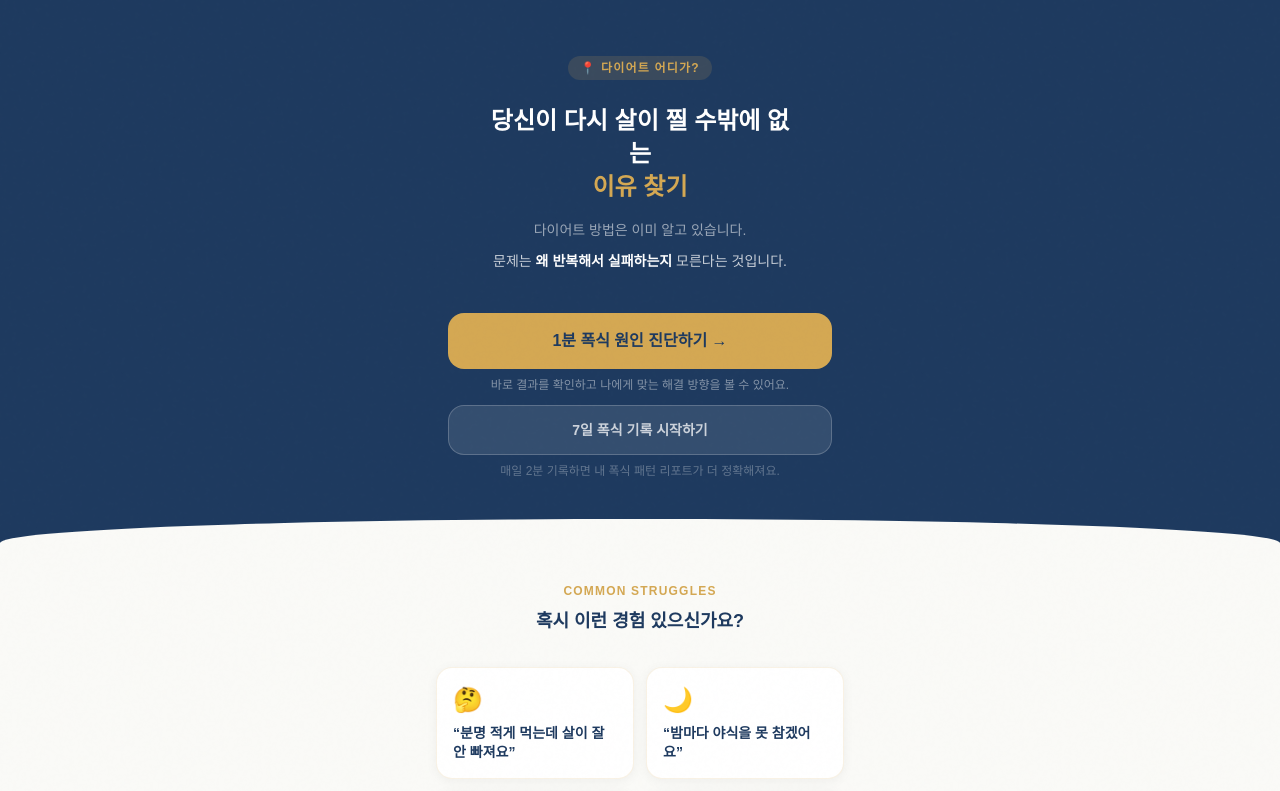
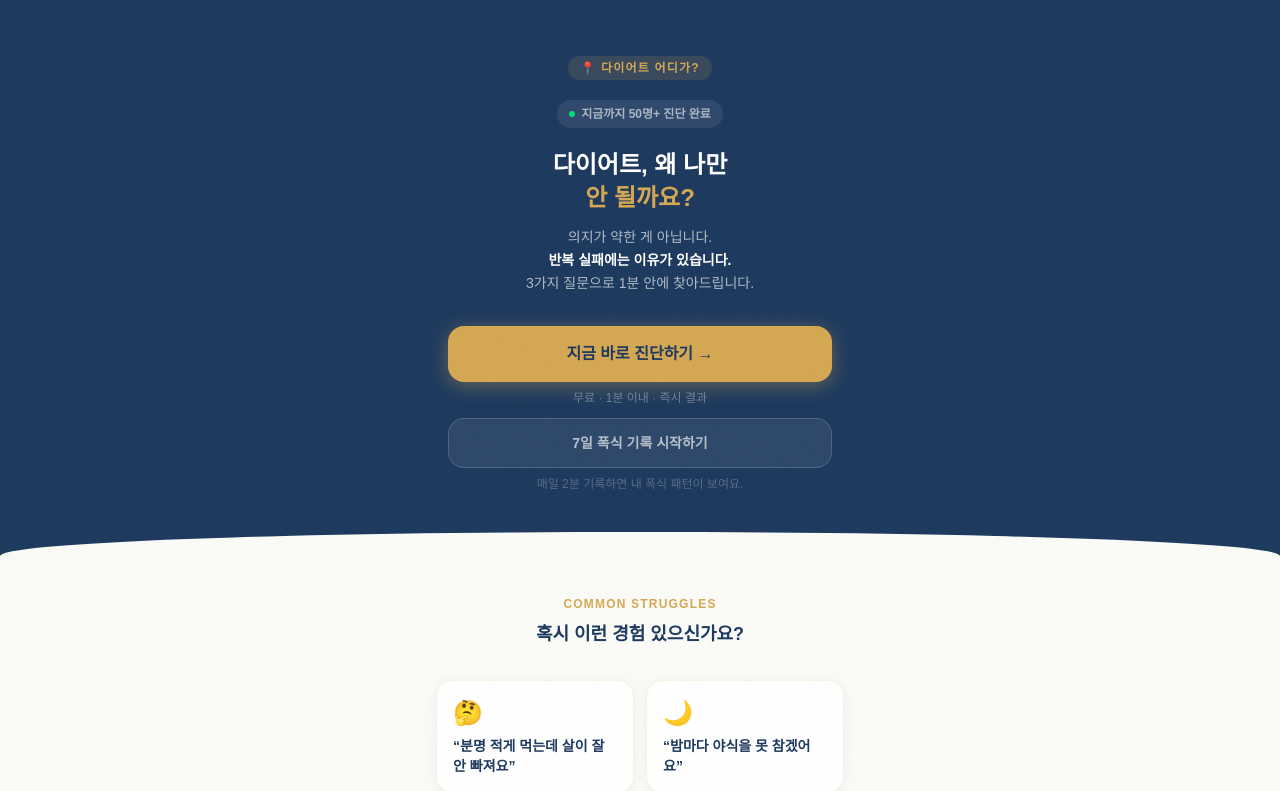
Before and after one commit to jhong9198-create/my--todo--app-1234, a Next.js app: page / in a window 1280 px wide. Shown: the top 791 px of the page. Built offline with nearby package versions, Linux system fonts and the light colour scheme; no server answers.

Commit message:
feat: 랜딩 page_view 자동 추적 + 히어로 섹션 개선

```diff
--- a/src/app/binge-program/page.tsx
+++ b/src/app/binge-program/page.tsx
@@ -19,6 +19,7 @@ export default function BingeProgramPage() {
   useEffect(() => {
     const program = loadProgram();
     setState(program);
+    void trackEvent({ eventName: "page_view_binge_program" });
   }, []);
 
   function handleStart() {
--- a/src/app/page.tsx
+++ b/src/app/page.tsx
@@ -1,5 +1,6 @@
 "use client";
 
+import { useEffect } from "react";
 import Link from "next/link";
 import { trackEvent } from "@/lib/tracking";
 
@@ -12,6 +13,10 @@ const EMPATHY_CARDS = [
 ];
 
 export default function HomePage() {
+  useEffect(() => {
+    void trackEvent({ eventName: "page_view_landing" });
+  }, []);
+
   return (
     <main className="min-h-screen" style={{ background: "var(--warm-white)" }}>
       {/* ── Hero ── */}
@@ -20,23 +25,31 @@ export default function HomePage() {
         style={{ background: "var(--navy)" }}
       >
         <span
-          className="text-xs font-black tracking-widest mb-6 px-3 py-1 rounded-full"
+          className="text-xs font-black tracking-widest mb-5 px-3 py-1 rounded-full"
           style={{ color: "var(--amber)", background: "rgba(212,168,83,0.15)" }}
         >
           📍 다이어트 어디가?
         </span>
 
-        <h1 className="text-2xl font-black text-white leading-snug mb-4 max-w-xs">
-          당신이 다시 살이 찔 수밖에 없는
+        {/* 소셜 프루프 배지 */}
+        <div
+          className="flex items-center gap-1.5 px-3 py-1.5 rounded-full mb-5 text-xs font-semibold"
+          style={{ background: "rgba(255,255,255,0.08)", color: "rgba(255,255,255,0.6)" }}
+        >
+          <span className="w-1.5 h-1.5 rounded-full bg-green-400 inline-block" />
+          지금까지 50명+ 진단 완료
+        </div>
+
+        <h1 className="text-2xl font-black text-white leading-snug mb-3 max-w-xs">
+          다이어트, 왜 나만
           <br />
-          <span style={{ color: "var(--amber)" }}>이유 찾기</span>
+          <span style={{ color: "var(--amber)" }}>안 될까요?</span>
         </h1>
 
-        <p className="text-sm leading-relaxed mb-2 max-w-sm" style={{ color: "rgba(255,255,255,0.55)" }}>
-          다이어트 방법은 이미 알고 있습니다.
-        </p>
-        <p className="text-sm leading-relaxed mb-10 max-w-sm" style={{ color: "rgba(255,255,255,0.75)" }}>
-          문제는 <strong className="text-white">왜 반복해서 실패하는지</strong> 모른다는 것입니다.
+        <p className="text-sm leading-relaxed mb-8 max-w-sm" style={{ color: "rgba(255,255,255,0.65)" }}>
+          의지가 약한 게 아닙니다.<br />
+          <strong className="text-white">반복 실패에는 이유가 있습니다.</strong><br />
+          3가지 질문으로 1분 안에 찾아드립니다.
         </p>
 
         {/* Primary CTA */}
@@ -44,26 +57,26 @@ export default function HomePage() {
           href="/quiz"
           onClick={() => void trackEvent({ eventName: "hero_cta_click" })}
           data-event="hero_cta"
-          className="inline-block w-full max-w-sm px-8 py-4 rounded-2xl font-black text-base transition-transform hover:scale-[1.03] text-center"
-          style={{ background: "var(--amber)", color: "var(--navy)" }}
+          className="w-full max-w-sm py-4 rounded-2xl font-black text-base transition-transform hover:scale-[1.03] text-center block"
+          style={{ background: "var(--amber)", color: "var(--navy)", boxShadow: "0 4px 20px rgba(212,168,83,0.4)" }}
         >
-          1분 폭식 원인 진단하기 →
+          지금 바로 진단하기 →
         </Link>
-        <p className="text-xs mt-2 max-w-xs" style={{ color: "rgba(255,255,255,0.45)" }}>
-          바로 결과를 확인하고 나에게 맞는 해결 방향을 볼 수 있어요.
+        <p className="text-xs mt-2" style={{ color: "rgba(255,255,255,0.35)" }}>
+          무료 · 1분 이내 · 즉시 결과
         </p>
 
         {/* Secondary CTA */}
         <Link
           href="/binge-program"
           onClick={() => void trackEvent({ eventName: "hero_7day_cta_click" })}
-          className="inline-block w-full max-w-sm px-8 py-3.5 rounded-2xl font-bold text-sm transition-transform hover:scale-[1.02] text-center mt-3"
-          style={{ background: "rgba(255,255,255,0.1)", color: "rgba(255,255,255,0.75)", border: "1.5px solid rgba(255,255,255,0.2)" }}
+          className="w-full max-w-sm py-3.5 rounded-2xl font-bold text-sm transition-transform hover:scale-[1.02] text-center block mt-3"
+          style={{ background: "rgba(255,255,255,0.08)", color: "rgba(255,255,255,0.65)", border: "1.5px solid rgba(255,255,255,0.15)" }}
         >
           7일 폭식 기록 시작하기
         </Link>
-        <p className="text-xs mt-2 max-w-xs" style={{ color: "rgba(255,255,255,0.3)" }}>
-          매일 2분 기록하면 내 폭식 패턴 리포트가 더 정확해져요.
+        <p className="text-xs mt-2" style={{ color: "rgba(255,255,255,0.25)" }}>
+          매일 2분 기록하면 내 폭식 패턴이 보여요.
         </p>
 
         <div
```
